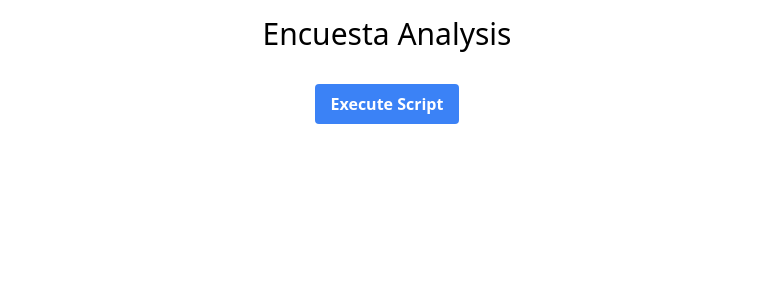
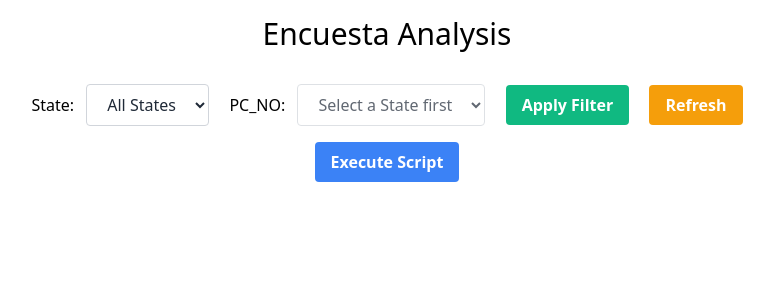
Before and after one commit to sourav250301/Script-Panel, a Django app: page / in a window 1280 px wide. Shown: the top 300 px of the page, without its empty margins (253-1027 px from the left). Run offline with Django 4.2, Linux system fonts and the light colour scheme; parts of the project's set-up code (start-up, migrations or seed data) failed here and were passed over.

Commit message:
!st phase complete

```diff
--- a/Script_panel_backend/Script_panel/views.py
+++ b/Script_panel_backend/Script_panel/views.py
@@ -9,12 +9,27 @@
     return render(request, 'home_page.html')
 
 def run_script(request):
-    if request.method == 'POST' or 'page' in request.GET:
-        # Get the Pandas DataFrame only if the script is executed (POST request)
+    if request.method == 'POST' or 'filter_state' in request.GET or 'filter_pc_no' in request.GET or 'page' in request.GET:
         df = end_df()  # Assuming end_df returns a Pandas DataFrame
 
+        # Apply the first filter (State)
+        state_filter = request.GET.get('filter_state')
+        if state_filter:
+            df = df[df['state'] == state_filter]
+            print("After state filter:", df)
+
+        # Get unique values for PC_NO after the state filter is applied and sort them
+        df['PC_NO'] = df['PC_NO'].astype(str)  # Ensure PC_NO is treated as a string
+        pc_nos = sorted(df['PC_NO'].unique()) if state_filter else []
+
+        # Apply the second filter (PC_NO)
+        pc_no_filter = request.GET.get('filter_pc_no')
+        if state_filter and pc_no_filter:
+            df = df[df['PC_NO'] == pc_no_filter]
+            print("After PC_NO filter:", df)
+
         # Sort the DataFrame by specific columns
-        sorted_df = df.sort_values(by=['AC_ID', 'PC_ID'])
+        sorted_df = df.sort_values(by=['state', 'PC_NO'])
 
         # Convert DataFrame to a list of lists for easier rendering in the template
         table_data = sorted_df.values.tolist()
@@ -23,17 +38,31 @@
         headers = sorted_df.columns.tolist()
 
         # Set up pagination
-        paginator = Paginator(table_data, 50)  # 50 items per page
+        paginator = Paginator(table_data, 30)  # 30 items per page
         page_number = request.GET.get('page')  # Get the page number from the request
         page_obj = paginator.get_page(page_number)
         totalpages = page_obj.paginator.num_pages
+
+        # Get unique values for the first filter
+        states = end_df()['state'].unique()
+
+        # If state is selected, ensure PC_NO values are filtered and sorted
+        if state_filter:
+            # Filter by state to get the relevant PC_NO values
+            df_filtered = end_df()[end_df()['state'] == state_filter]
+            pc_nos = sorted(df_filtered['PC_NO'].astype(str).unique())
+
         context = {
             'headers': headers,
             'page_obj': page_obj,
-            'totalpages': range(1, totalpages + 1),  # Correct range for total pages
+            'totalpages': range(1, totalpages + 1),
             'success_message': 'Data updated successfully!' if request.method == 'POST' else '',
+            'states': states,
+            'pc_nos': pc_nos,
+            'selected_state': state_filter,
+            'selected_pc_no': pc_no_filter,
         }
 
         return render(request, 'home_page.html', context)
 
-    return render(request, 'home_page.html')
+    return render(request, 'home_page.html', {})
--- a/Script_panel_backend/templates/home_page.html
+++ b/Script_panel_backend/templates/home_page.html
@@ -1,4 +1,3 @@
-{% load static %}
 <!DOCTYPE html>
 <html lang="en">
 <head>
@@ -39,18 +38,62 @@
             document.getElementById("result-section").style.display = "block";
             document.getElementById("success-message").style.display = "block";
         }
+
+        function submitExecuteForm() {
+            showLoader();
+            document.getElementById('execute-form').submit();
+        }
+
+        function updatePcNoOptions() {
+            var state = document.getElementById("filter_state").value;
+            var pcNoSelect = document.getElementById("filter_pc_no");
+
+            if (state === "") {
+                pcNoSelect.innerHTML = '<option value="">Select a State first</option>';
+                pcNoSelect.disabled = true;
+            } else {
+                pcNoSelect.disabled = false;
+                // Automatically submit the filter form when state is selected
+                document.getElementById('filter-form').submit();
+            }
+        }
     </script>
 </head>
 <body>
     <h1 class="text-center text-3xl bg-lime-500 p-4">Encuesta Analysis</h1>
 
-    <form method="post" action="{% url 'run_script' %}" onsubmit="showLoader()" class="text-center my-4">
+    <!-- Filters Section -->
+    <form method="get" action="{% url 'run_script' %}" id="filter-form" class="text-center my-4">
+        <!-- Filter 1: State -->
+        <label for="filter_state" class="mr-2">State:</label>
+        <select name="filter_state" id="filter_state" class="bg-white border border-gray-300 text-gray-800 py-2 px-4 rounded" onchange="updatePcNoOptions()">
+            <option value="">All States</option>
+            {% for state in states %}
+            <option value="{{ state }}" {% if selected_state == state %}selected{% endif %}>{{ state }}</option>
+            {% endfor %}
+        </select>
+
+        <!-- Filter 2: PC_NO -->
+        <label for="filter_pc_no" class="ml-4 mr-2">PC_NO:</label>
+        <select name="filter_pc_no" id="filter_pc_no" class="bg-white border border-gray-300 text-gray-800 py-2 px-4 rounded" {% if not selected_state %}disabled{% endif %}>
+            <option value="">Select a State first</option>
+            {% for pc_no in pc_nos %}
+            <option value="{{ pc_no }}" {% if selected_pc_no == pc_no %}selected{% endif %}>{{ pc_no }}</option>
+            {% endfor %}
+        </select>
+
+        <button type="submit" class="bg-green-500 hover:bg-green-700 text-white font-bold py-2 px-4 rounded ml-4">Apply Filter</button>
+        <button type="button" onclick="submitExecuteForm()" class="bg-yellow-500 hover:bg-yellow-700 text-white font-bold py-2 px-4 rounded ml-4">Refresh</button>
+    </form>
+
+    <!-- Existing Form for Executing Script -->
+    <form method="post" action="{% url 'run_script' %}" onsubmit="showLoader()" id="execute-form" class="text-center my-4">
         {% csrf_token %}
         <button type="submit" class="bg-blue-500 hover:bg-blue-700 text-white font-bold py-2 px-4 rounded">Execute Script</button>
     </form>
 
+    <!-- Loader and Result Sections -->
     <div id="loader" class="loader"></div>
-
     <div id="success-message" class="success-message">
         {% if success_message %}
             {{ success_message }}
@@ -88,27 +131,32 @@
             </table>
         </div>
 
+        <!-- Pagination -->
         <div class="mt-4 flex items-center justify-between">
             <div class="flex items-center space-x-2">
                 {% if page_obj.has_previous %}
-                <a href="?page={{ page_obj.previous_page_number }}" class="bg-gray-300 hover:bg-gray-400 text-gray-800 font-bold py-2 px-4 rounded">Previous</a>
+                <a href="?page={{ page_obj.previous_page_number }}{% if selected_state %}&filter_state={{ selected_state }}{% endif %}{% if selected_pc_no %}&filter_pc_no={{ selected_pc_no }}{% endif %}" class="bg-gray-300 hover:bg-gray-400 text-gray-800 font-bold py-2 px-4 rounded">Previous</a>
                 {% else %}
                 <span class="bg-gray-200 text-gray-400 font-bold py-2 px-4 rounded">Previous</span>
                 {% endif %}
                 <!-- Page Numbers -->
                 {% for page_num in totalpages %}
                 {% if page_num > page_obj.number|add:"-5" and page_num < page_obj.number|add:"5" %}
-                    {% if page_obj.number == page_num %}
-                        <span class="bg-indigo-600 text-white font-bold py-2 px-4 rounded">{{ page_num }}</span>
-                    {% else %}
-                        <a href="?page={{ page_num }}" class="bg-gray-300 hover:bg-gray-400 text-gray-800 font-bold py-2 px-4 rounded">{{ page_num }}</a>
-                    {% endif %}
+                <a href="?page={{ page_num }}{% if selected_state %}&filter_state={{ selected_state }}{% endif %}{% if selected_pc_no %}&filter_pc_no={{ selected_pc_no }}{% endif %}" class="{% if page_obj.number == page_num %}bg-blue-500 text-white{% else %}bg-gray-300 text-gray-800{% endif %} hover:bg-gray-400 font-bold py-2 px-4 rounded">{{ page_num }}</a>
                 {% endif %}
                 {% endfor %}
                 {% if page_obj.has_next %}
-                <a href="?page={{ page_obj.next_page_number }}" class="bg-gray-300 hover:bg-gray-400 text-gray-800 font-bold py-2 px-4 rounded">Next</a>
+                <a href="?page={{ page_obj.next_page_number }}{% if selected_state %}&filter_state={{ selected_state }}{% endif %}{% if selected_pc_no %}&filter_pc_no={{ selected_pc_no }}{% endif %}" class="bg-gray-300 hover:bg-gray-400 text-gray-800 font-bold py-2 px-4 rounded">Next</a>
                 {% else %}
                 <span class="bg-gray-200 text-gray-400 font-bold py-2 px-4 rounded">Next</span>
                 {% endif %}
             </div>
         </div>
+    </div>
+</body>
+</html>
+
+{% comment %} <form method="post" action="{% url 'run_script' %}" onsubmit="showLoader()" id="execute-form" class="text-center my-4">
+    {% csrf_token %}
+    <button type="submit" class="bg-blue-500 hover:bg-blue-700 text-white font-bold py-2 px-4 rounded">Execute Script</button>
+</form> {% endcomment %}
```
Also changed, not shown: Script_panel_backend/theme/static/css/dist/styles.css (+108 -0 lines).
